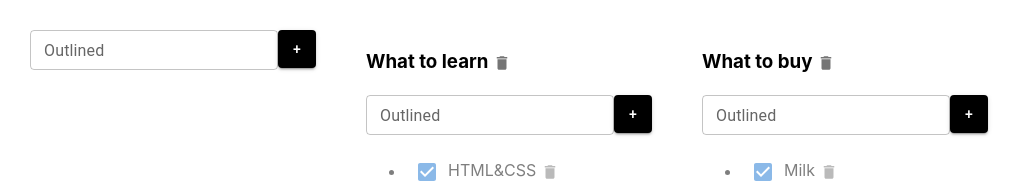
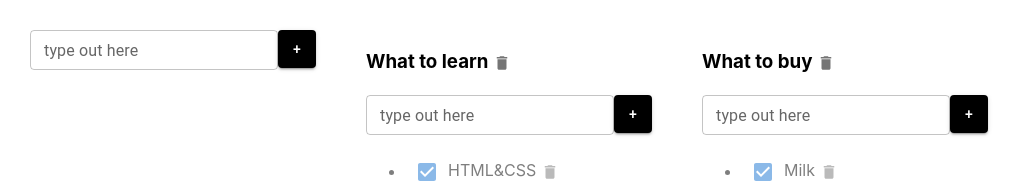
Before and after one commit to WhiteQuennAnn/todolist_01, a React (Create React App) app: page / in a window 1280 px wide. Shown: the top 183 px of the page, without its empty margins (0-1022 px from the left). Built offline with nearby package versions, Linux system fonts and the light colour scheme.

Commit message:
lesson 7

```diff
--- a/src/AddItemForm.tsx
+++ b/src/AddItemForm.tsx
@@ -35,7 +35,7 @@ export function AddItemForm(props: AddItemFormPropsType) {
         <TextField
             size="small"
             id="outlined-basic"
-            label="Outlined"
+            label={error ? "Title is required" : ' type out here'}
             variant="outlined"
             onChange={onChangeHandler}
             onKeyPress={onKeyPressHandler}
@@ -60,6 +60,6 @@ export function AddItemForm(props: AddItemFormPropsType) {
                     background: 'black'
                 }}>+</Button>
 
-        {error && <div className="error-message">{error}</div>}
+        {/*{error && <div className="error-message">{error}</div>}*/}
     </div>
 }
```
